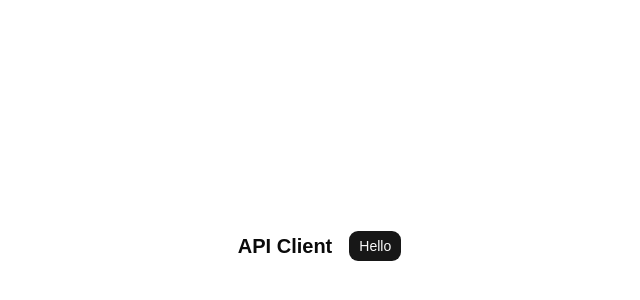
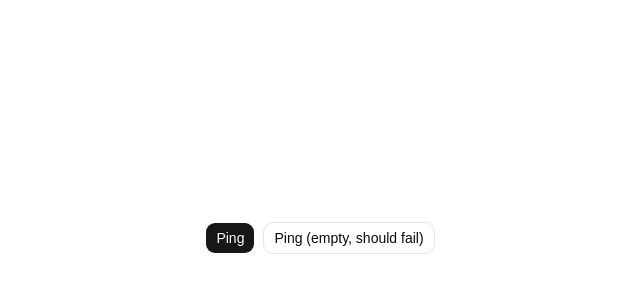
Before and after one commit to akhtersoyeb/kris-api-client, a React (Vite) app: page / in a window 1280 px wide. Shown: the part 154-454 px from the top of the page, without its empty margins (320-960 px from the left). Built offline with nearby package versions, Linux system fonts and the light colour scheme.

Commit message:
feat(frontend): add generated bindings and ipc client wrapper

```diff
--- a/src/app/App.tsx
+++ b/src/app/App.tsx
@@ -1,10 +1,28 @@
+import { useState } from "react";
 import { Button } from "@/components/ui/button";
+import { ipc } from "@/lib/ipc";
 
 export function App() {
+  const [out, setOut] = useState("");
+
+  async function run(message: string) {
+    try {
+      const res = await ipc.ping(message);
+      setOut(`${res.reply} (v${res.appVersion})`);
+    } catch (e) {
+      setOut(e instanceof Error ? `${e.name}: ${e.message}` : String(e));
+    }
+  }
+
   return (
-    <div className="flex h-screen items-center justify-center gap-4 bg-background text-foreground">
-      <h1 className="text-xl font-semibold">API Client</h1>
-      <Button>Hello</Button>
+    <div className="flex h-screen flex-col items-center justify-center gap-4 bg-background text-foreground">
+      <div className="flex gap-2">
+        <Button onClick={() => run("hello")}>Ping</Button>
+        <Button variant="outline" onClick={() => run("")}>
+          Ping (empty, should fail)
+        </Button>
+      </div>
+      <p className="text-sm text-muted-foreground">{out}</p>
     </div>
   );
 }
--- /dev/null
+++ b/src/lib/ipc.ts
@@ -0,0 +1,28 @@
+import { commands, type AppError } from "@/lib/bindings";
+
+type Result<T, E> = { status: "ok"; data: T } | { status: "error"; error: E };
+
+export class IpcError extends Error {
+  readonly payload: AppError;
+
+  constructor(payload: AppError) {
+    super(payload.message);
+    this.name = "IpcError";
+    this.payload = payload;
+  }
+
+  get kind(): AppError["kind"] {
+    return this.payload.kind;
+  }
+}
+
+export async function unwrap<T>(call: Promise<Result<T, AppError>>): Promise<T> {
+  const result = await call;
+  if (result.status === "ok") return result.data;
+  throw new IpcError(result.error);
+}
+
+/** Single entry point for all backend calls. Add one line per new command. */
+export const ipc = {
+  ping: (message: string) => unwrap(commands.ping(message)),
+};
```
Also changed, not shown: src/lib/bindings.ts (+5 -5 lines), 1 other file (tests, documents, lock files or other folders).
